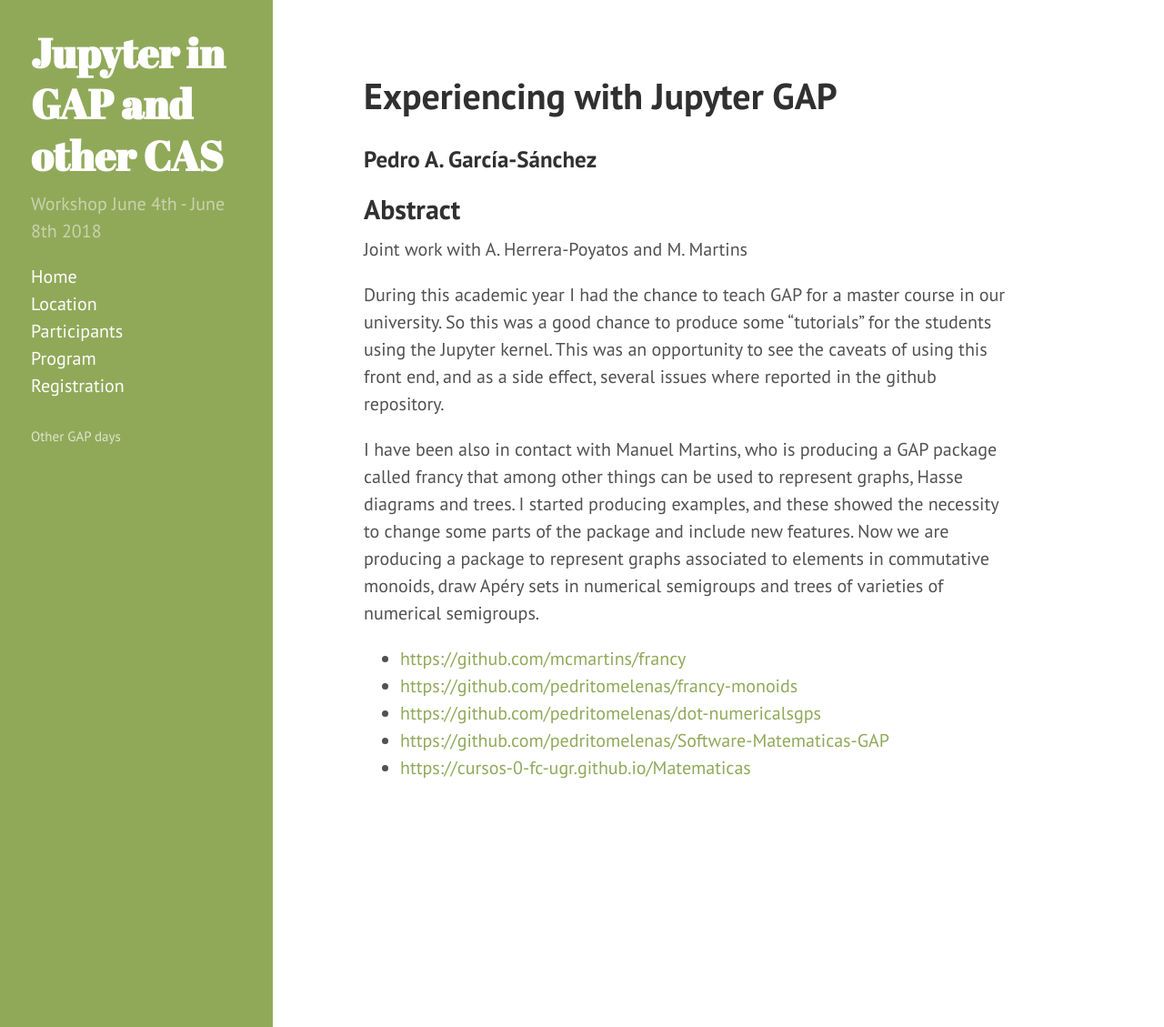
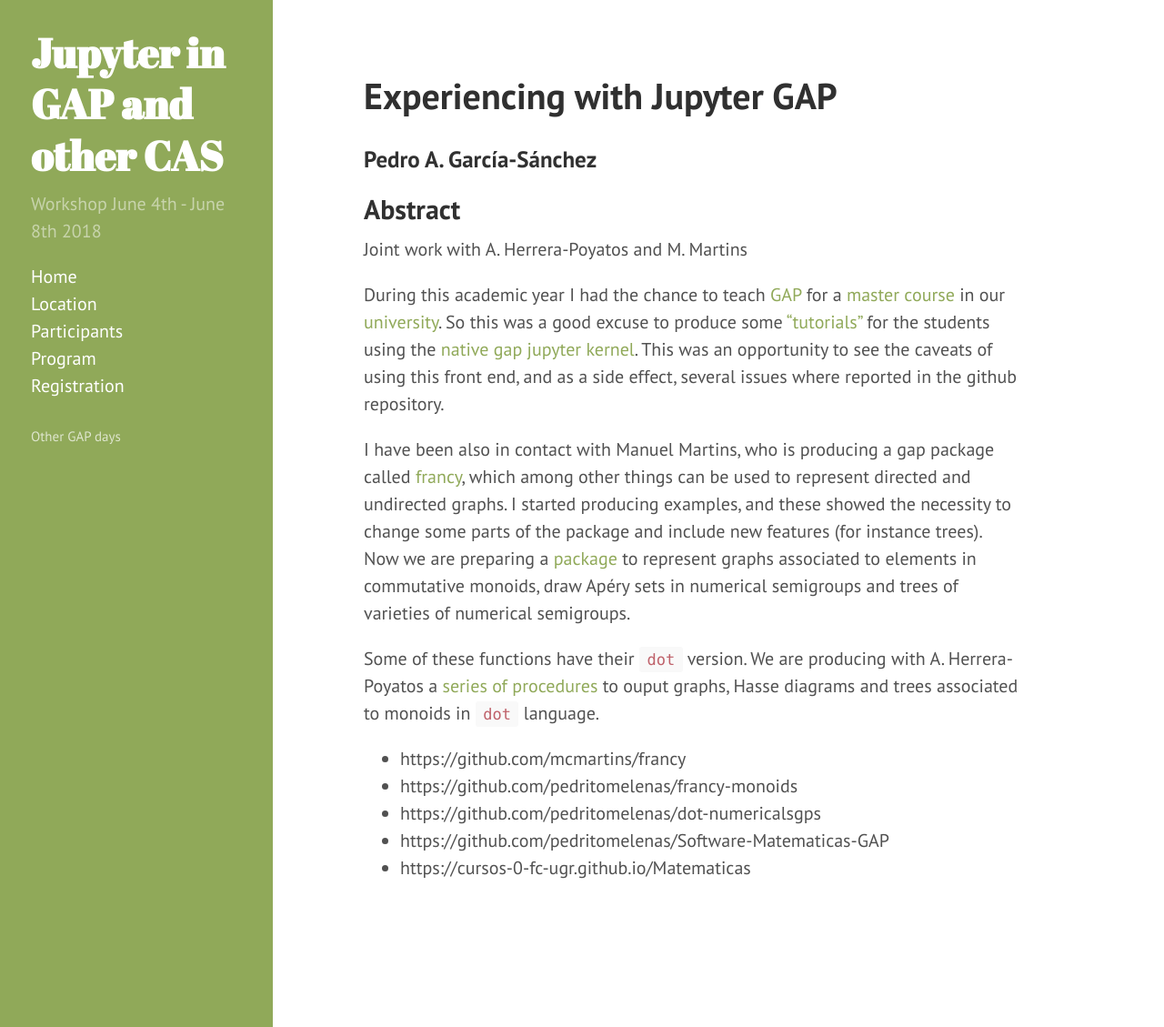
Before and after one commit to gapdays/gap-jupyter-days2018, a Jekyll site: the page built from abstracts/AbstractPedro.md, in a window 1280 px wide and 1129 px high. Shown: the whole window at 91% size. Built offline with Jekyll 4.4.1, drawn with Linux system fonts in a browser that asks for light colours.

Commit message:
Updated abstract Pedro

```diff
--- a/abstracts/AbstractPedro.md
+++ b/abstracts/AbstractPedro.md
@@ -10,12 +10,14 @@ notinsidebar: true
 
 Joint work with A. Herrera-Poyatos and M. Martins
 
-During this academic year I had the chance to teach GAP for a master course in our university. So this was a good chance to produce some "tutorials" for the students using the Jupyter kernel. This was an opportunity to see the caveats of using this front end, and as a side effect, several issues where reported in the github repository.
+During this academic year I had the chance to teach [GAP](https://www.gap-system.org) for a [master course](http://masteres.ugr.es/doctomat/pages/info_academica/guias_docentes/2018/306/%21) in our [university](https://www.ugr.es). So this was a good excuse to produce some ["tutorials"](https://github.com/pedritomelenas/Software-Matematicas-GAP) for the students using the [native gap jupyter kernel](https://gap-packages.github.io/JupyterKernel/). This was an opportunity to see the caveats of using this front end, and as a side effect, several issues where reported in the github repository.
 
-I have been also in contact with Manuel Martins, who is producing a GAP package called francy that among other things can be used to represent graphs, Hasse diagrams and trees. I started producing examples, and these showed the necessity to change some parts of the package and include new features. Now we are producing a package to represent graphs associated to elements in commutative monoids, draw Apéry sets in numerical semigroups and trees of varieties of numerical semigroups.
+I have been also in contact with Manuel Martins, who is producing a gap package called [francy](https://github.com/mcmartins/francy), which among other things can be used to represent directed and undirected graphs. I started producing examples, and these showed the necessity to change some parts of the package and include new features (for instance trees). Now we are preparing a [package](https://github.com/pedritomelenas/francy-monoids) to represent graphs associated to elements in commutative monoids, draw Apéry sets in numerical semigroups and trees of varieties of numerical semigroups.
 
-- [https://github.com/mcmartins/francy](https://github.com/mcmartins/francy)
-- [https://github.com/pedritomelenas/francy-monoids](https://github.com/pedritomelenas/francy-monoids)
-- [https://github.com/pedritomelenas/dot-numericalsgps](https://github.com/pedritomelenas/dot-numericalsgps)
-- [https://github.com/pedritomelenas/Software-Matematicas-GAP](https://github.com/pedritomelenas/Software-Matematicas-GAP)
-- [https://cursos-0-fc-ugr.github.io/Matematicas](https://cursos-0-fc-ugr.github.io/Matematicas)
+Some of these functions have their `dot` version. We are producing with A. Herrera-Poyatos a [series of procedures](https://github.com/pedritomelenas/dot-numericalsgps) to ouput graphs, Hasse diagrams and trees associated to monoids in `dot` language.
+
+- https://github.com/mcmartins/francy
+- https://github.com/pedritomelenas/francy-monoids
+- https://github.com/pedritomelenas/dot-numericalsgps
+- https://github.com/pedritomelenas/Software-Matematicas-GAP
+- https://cursos-0-fc-ugr.github.io/Matematicas
```
